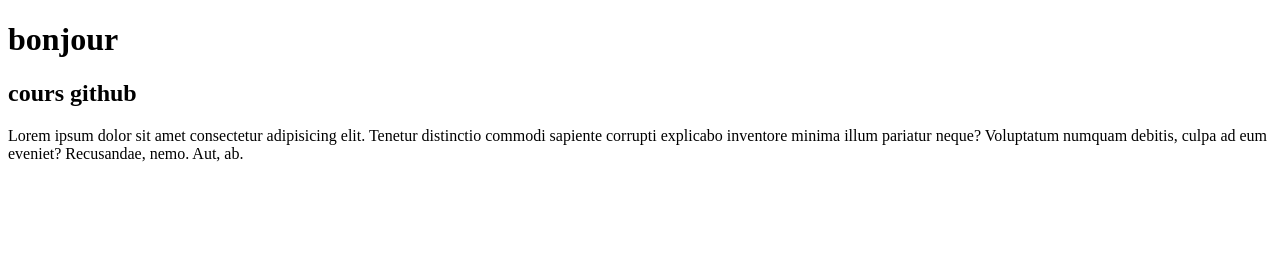
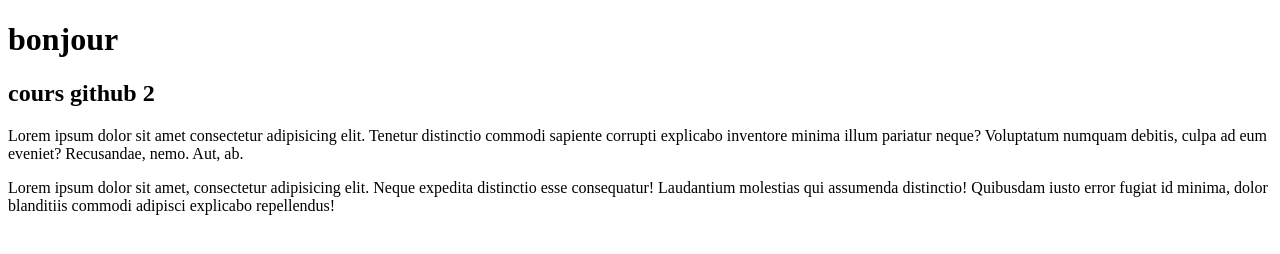
Before and after one commit to IbnSouley/github, a plain HTML site: page index.html in a window 1280 px wide. Drawn offline with Linux system fonts and the light colour scheme.

Commit message:
cours github 2 avec de texte

```diff
--- a/index.html
+++ b/index.html
@@ -7,11 +7,17 @@
 </head>
 <body>
     <h1>bonjour</h1>
-    <h2>cours github</h2>
+    <h2>cours github 2</h2>
     <p>Lorem ipsum dolor sit amet consectetur adipisicing elit.
-         Tenetur distinctio commodi sapiente corrupti explicabo
-          inventore minima illum pariatur neque?
-         Voluptatum numquam debitis, culpa ad eum eveniet?
-          Recusandae, nemo. Aut, ab.</p>
+    Tenetur distinctio commodi sapiente corrupti explicabo
+    inventore minima illum pariatur neque?
+    Voluptatum numquam debitis, culpa ad eum eveniet?
+     Recusandae, nemo. Aut, ab.</p>
+    <p>Lorem ipsum dolor sit amet,
+    consectetur adipisicing elit.
+    Neque expedita distinctio esse consequatur!
+    Laudantium molestias qui assumenda distinctio!
+    Quibusdam iusto error fugiat id minima,
+    dolor blanditiis commodi adipisci explicabo repellendus!</p>
 </body>
 </html>
```
